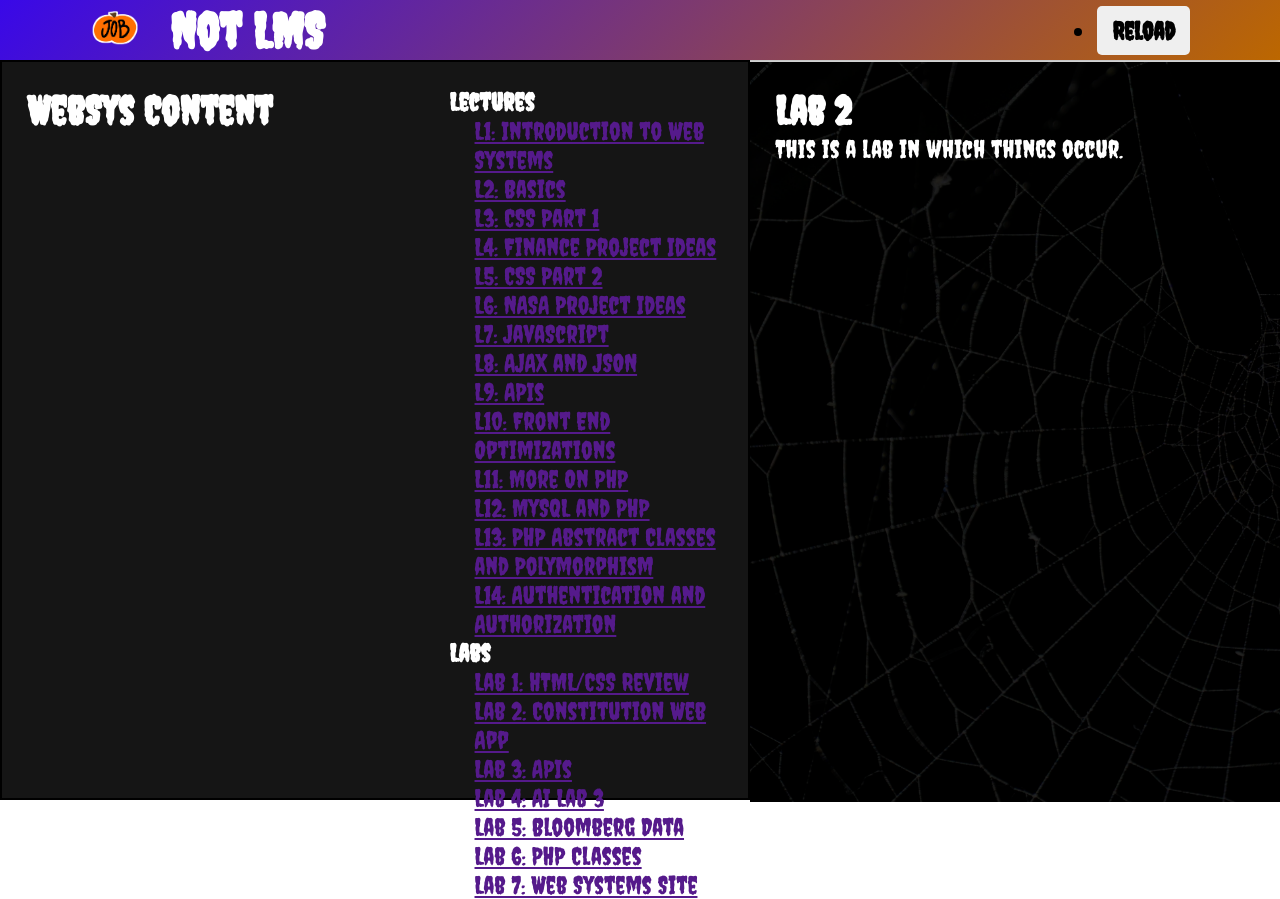
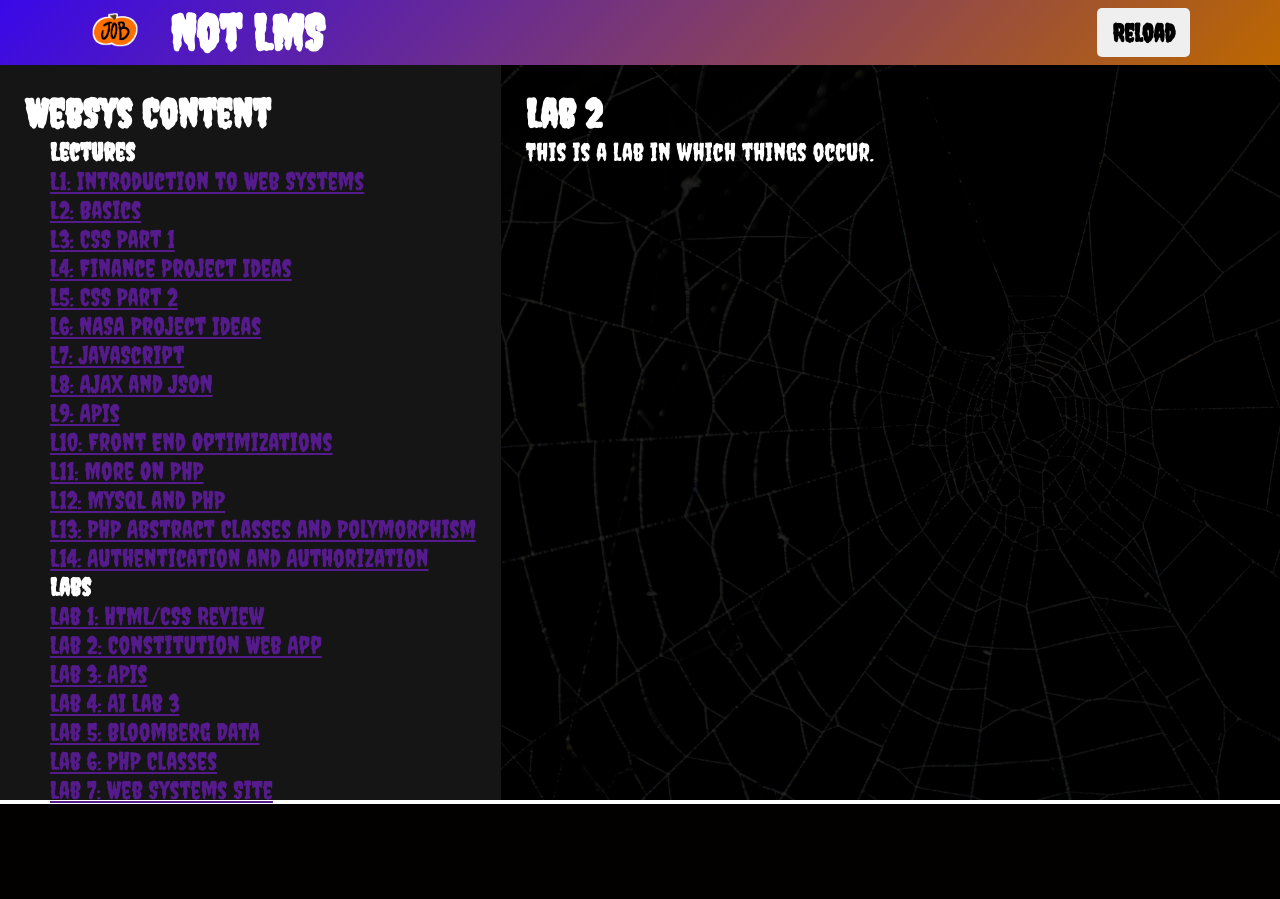
Before and after one commit to itws2110-f25-nasa-g1/itws2110-websys-g10-lab07, a PHP site: page / in a window 1280 px wide. After the commit the page ends 804 px from the top, so only its background shows below. Run offline with PHP 8.4, Linux system fonts and the light colour scheme.

Commit message:
cleaning up css merge issues

```diff
--- a/index.html
+++ b/index.html
@@ -21,11 +21,9 @@
                     <a href="/"><img src="/resources/images/JOB.png" alt="cynosure" class="logo-img"></a>
                     <p class="brand-link">Not LMS</p>
                 </div>
-                <ul class="nav-list">
-                    <li>
-                        <button id="reload-button-object">Reload</button>
-                    </li>
-                </ul>
+                <div class="nav-list">
+                    <button id="reload-button-object">Reload</button>
+                </div>
             </div>
         </div>
     </header>
--- a/resources/style.css
+++ b/resources/style.css
@@ -36,7 +36,7 @@
     display: flex;
     justify-content: space-between;
     align-items: center;
-    height: 60px;
+    height: 65px;
     flex-wrap: nowrap;
 }
 
@@ -72,18 +72,8 @@ flex-container {
     align-items: baseline;
 }
 
-nav {
-    display: flex;
-    width: fit-content;
-    padding: 1em;
-    border: 2px solid black;
-}
-
 #nav-list {
     list-style: none;
-}
-
-#nav-list li {
     padding-left: 1em;
 }
 
@@ -116,7 +106,7 @@ flex-container {
 
 nav {
     width: fit-content;
-    height: calc(100vh - 60px);
+    height: calc(100vh - 65px);
     padding: 1em;
     color: var(--primary-text);
     background: var(--sidebar-background-color);
@@ -130,7 +120,7 @@ h2 {
 course-content {
     flex: 1;
     padding: 1em;
-    height: calc(100vh - 60px);
+    height: calc(100vh - 65px);
     color: var(--primary-text);
     background-image: url('/resources/images/cobweb.png');
     background-size: cover;
```
